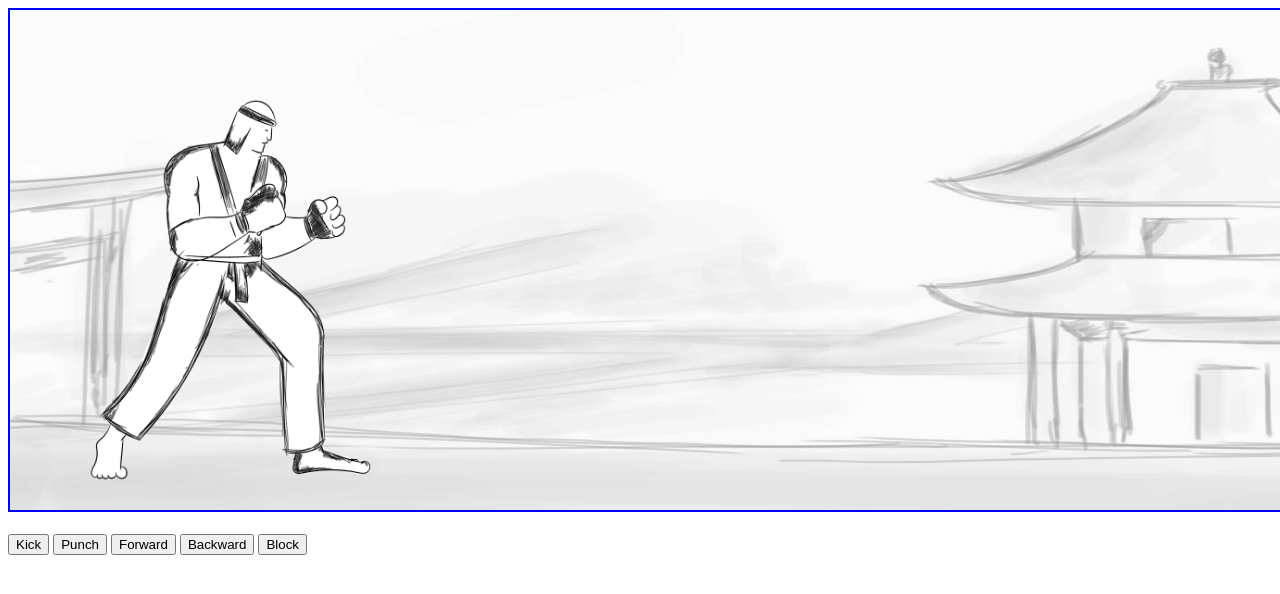
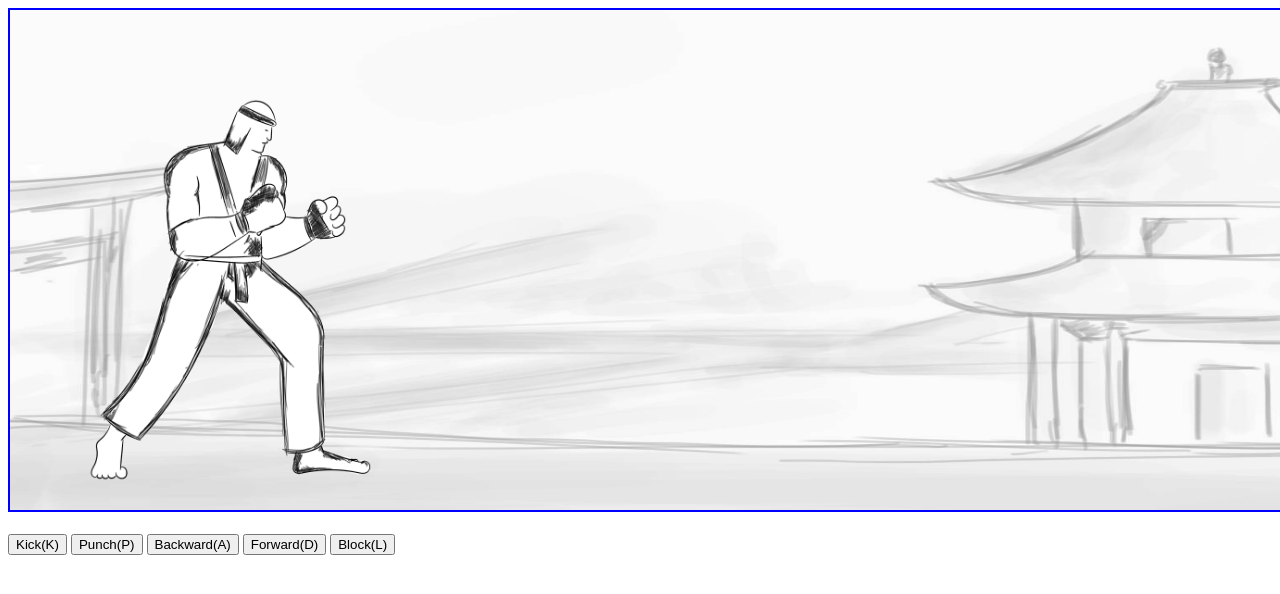
Before and after one commit to sainak/martial-arts-sim, a plain HTML site: page index.html in a window 1280 px wide. Shown: the top 594 px of the page. Drawn offline with Linux system fonts and the light colour scheme.

Commit message:
add Key labels for action buttons

```diff
--- a/index.html
+++ b/index.html
@@ -18,11 +18,11 @@
   <canvas id="canvas" height="500px" width="1600px"></canvas>
   <br>
   <br>
-  <button id="kick">Kick</button>
-  <button id="punch">Punch</button>
-  <button id="forward">Forward</button>
-  <button id="backward">Backward</button>
-  <button id="block">Block</button>
+  <button id="kick">Kick(K)</button>
+  <button id="punch">Punch(P)</button>
+  <button id="backward">Backward(A)</button>
+  <button id="forward">Forward(D)</button>
+  <button id="block">Block(L)</button>
 
   <script type="text/javascript" src="./main.js"></script>
 </body>
```
